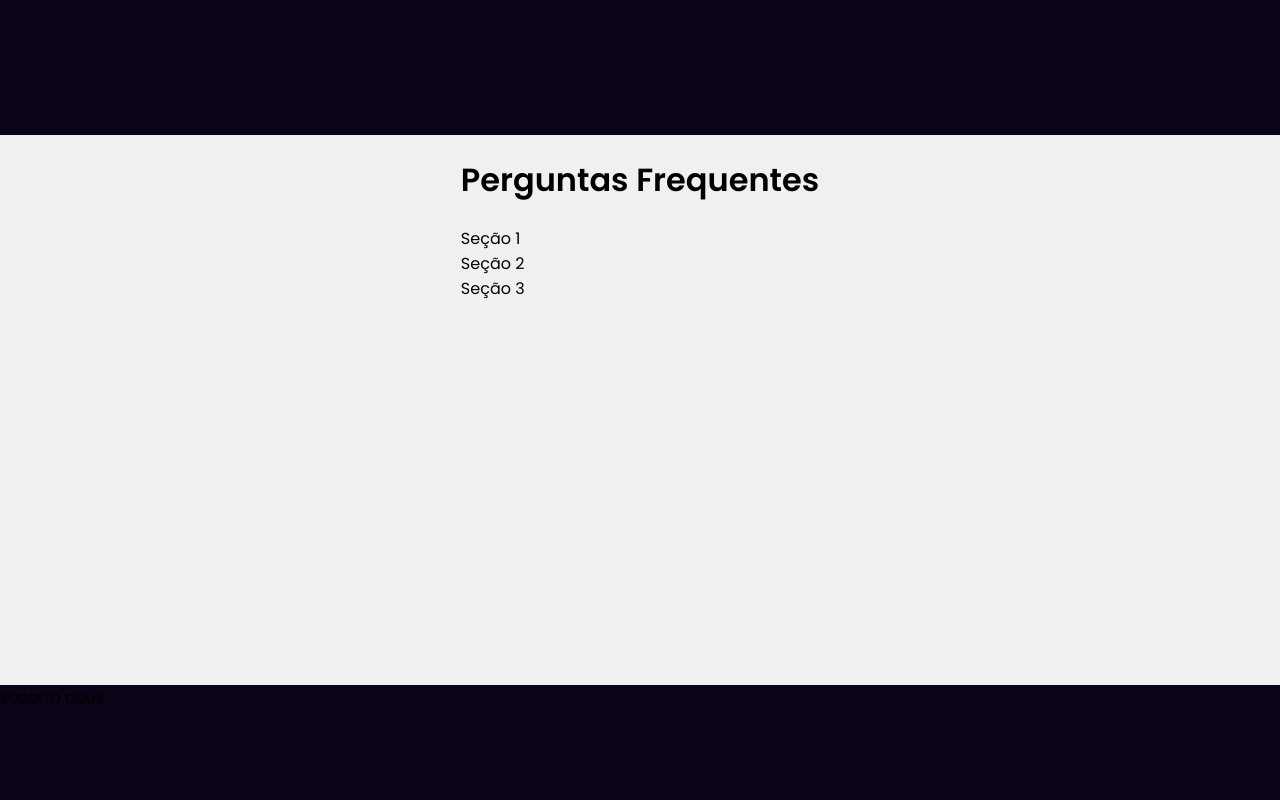
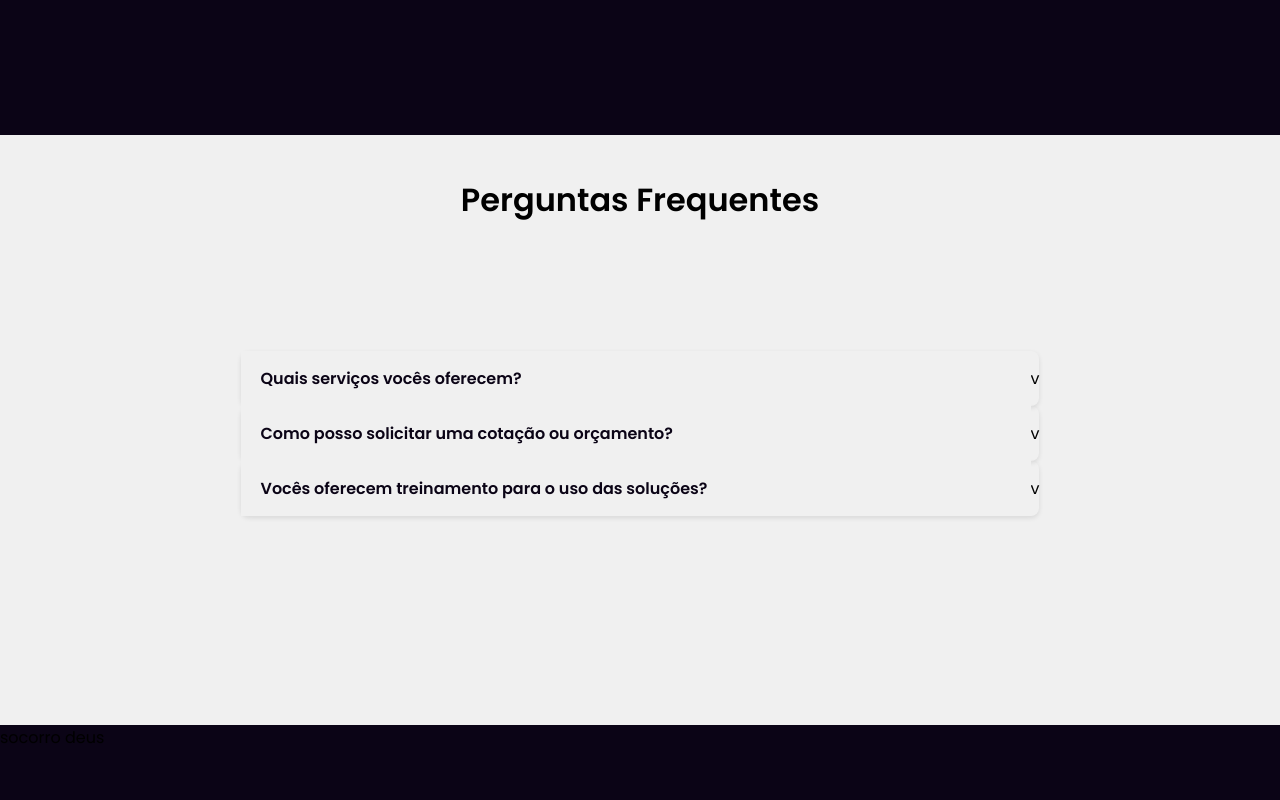
Before and after one commit to connect-solutions0101/buddy-finder, a React (Vite) app: page / in a window 1280 px wide. Shown: the part 1600-2400 px from the top of the page. Built offline with nearby package versions, Linux system fonts and the light colour scheme.

Commit message:
Adicionando accordion na seção de FAQ

```diff
--- a/src/components/Accordion/Accordion.jsx
+++ b/src/components/Accordion/Accordion.jsx
@@ -1,4 +1,5 @@
 import React, { useState } from 'react';
+import styles from "./Accordion.module.css";
 
 const Accordion = ({ items }) => {
     const [activeIndex, setActiveIndex] = useState(null);
@@ -11,17 +12,23 @@ const Accordion = ({ items }) => {
         <div>
             {items.map((item, index) => (
                 <div key={index}>
+                    <div className={styles["accordion-header-content"]}>
+                        <div
+                            className={`${styles['accordion-header']} ${activeIndex === index ? styles['active'] : ''}`}
+                            onClick={() => toggleAccordion(index)}
+                        >
+                            {item.header}
+                        </div>
+                        <div className={styles["accordion-header-arrow"]}>
+                            v
+                        </div>
+                    </div>
+
                     <div
-                        className={`accordion-header ${activeIndex === index ? 'active' : ''}`}
-                        onClick={() => toggleAccordion(index)}
-                    >
-                        {item.header}
-                    </div>
-                    <div
-                        className="accordion-content"
+                        className={styles['accordion-content']}
                         style={{
                             display: activeIndex === index ? 'block' : 'none',
-                            transition: 'max-height 0.2s ease-out',
+                            transition: 'max-height 1s ease-out',
                         }}
                     >
                         {item.content}
--- a/src/components/Accordion/Accordion.module.css
+++ b/src/components/Accordion/Accordion.module.css
@@ -1,50 +1,59 @@
-.section-accordion {
-    width: 100%;
-    max-width: 600px;
-    margin: 20px auto;
-    background-color: #f9f9f9;
-    border-radius: 10px; /* Bordas arredondadas mais sutis */
-    box-shadow: 0 4px 12px rgba(0, 0, 0, 0.05); /* Sombra mais leve */
-    padding: 20px; /* Espaço interno ao redor do accordion */
+.accordion-header-content {
+    display: flex;
+    justify-content: space-between;
+    align-items: center;
+    border-radius: 8px; /* Bordas arredondadas do cabeçalho */
+    box-shadow: 0 2px 5px rgba(0, 0, 0, 0.1); /* Sombra sutil ao redor dos quadrados */
 }
 
 .accordion-header {
     cursor: pointer;
-    background-color: #fff;
+    background-color: #F0F0F0;
     padding: 15px 20px;
     font-size: 16px;
     font-weight: bold;
-    color: #333;
-    border-radius: 8px; /* Bordas arredondadas do cabeçalho */
-    box-shadow: 0 2px 5px rgba(0, 0, 0, 0.1); /* Sombra sutil ao redor dos quadrados */
+    color: #0B0416;
     display: flex;
     justify-content: space-between;
-    align-items: center;
-    margin-bottom: 10px; /* Espaçamento entre os itens do accordion */
     transition: background-color 0.3s ease, color 0.3s ease;
     position: relative;
-    border: none; /* Removendo bordas e usando sombras para um visual mais limpo */
+    width: 750px;
 }
 
-.accordion-header:hover {
-    background-color: #f0f0f0; /* Efeito de hover leve */
+.accordion-header:hover,
+.accordion-header-arrow:hover {
+    background-color: #dbdbdb; /* Efeito de hover leve */
 }
 
 .accordion-header.active {
-    background-color: #9379f9;
-    color: #fff;
+    background-color: #dbdbdb;
+    color: #0B0416;
 }
+
+.accordion-header-arrow {
+    cursor: pointer; /* Para que o cursor indique que é clicável */
+    transition: color 0.3s ease; /* Transição suave ao mudar a cor */
+}
+
+.accordion-header-arrow:hover {
+    color: #0B0416; /* Muda a cor no hover, se desejar */
+}
+
 
 .accordion-content {
     padding: 15px 20px;
-    background-color: #fff;
-    border-radius: 8px; /* Bordas arredondadas */
-    box-shadow: 0 2px 5px rgba(0, 0, 0, 0.05); /* Sombra leve para o conteúdo */
+    background-color: #f5f5f5;
+    border-radius: 8px;
+    /* Bordas arredondadas */
+    box-shadow: 0 2px 5px rgba(0, 0, 0, 0.05);
+    /* Sombra leve para o conteúdo */
     display: none;
     animation: fade-in-up 0.3s ease-in-out;
     font-size: 14px;
     line-height: 1.6;
     color: #555;
+    max-width: 750px;
+    ;
 }
 
 .accordion-content.active {
--- a/src/pages/LandingPage/LandingPage.jsx
+++ b/src/pages/LandingPage/LandingPage.jsx
@@ -5,9 +5,10 @@ import Accordion from "../../components/accordion/accordion";
 
 function LandingPage() {
     const items = [
-        { header: 'Seção 1', content: 'Conteúdo da seção 1' },
-        { header: 'Seção 2', content: 'Conteúdo da seção 2' },
-        { header: 'Seção 3', content: 'Conteúdo da seção 3' },
+        { header: 'Quais serviços vocês oferecem?',
+            content: 'O carro-chefe da Connect Solutions é o Vann Bora, um sistema de gerenciamento financeiro para motoristas de vans escolares. Com ele, é possível acompanhar facilmente quem está com pagamentos em dia ou em atraso, além de outros indicadores essenciais para otimizar o dia a dia do motorista. Conheça mais na seção "Produtos" do nosso site!' },
+        { header: 'Como posso solicitar uma cotação ou orçamento?', content: 'Para solicitar nossos serviços, entre em contato pelo e-mail connect.solutions.sptech@gmail.com. Estamos empolgados para conhecer você, e nos mantemos à sua disposição para esclarecer todas as dúvidas!' },
+        { header: 'Vocês oferecem treinamento para o uso das soluções?', content: 'Sim! Nosso time preparou um material completo em forma de um “manual de uso”, construido de forma intuitiva para ajudá-lo a usar nossa solução com facilidade. Se surgir qualquer dúvida enquanto você usa o Vann Bora, não hesite em nos contatar! Você pode falar com nossa equipe de especialistas pelo e-mail: connect.solutions.sptech@gmail.com' },
     ];
     return (
         <>
--- a/src/pages/LandingPage/LandingPage.module.css
+++ b/src/pages/LandingPage/LandingPage.module.css
@@ -25,6 +25,7 @@
     border: none;
     background-color: transparent;
     color: #F0F0F0;
+    font-size: 17px;
 }
 
 .header .buttonsLeft button::after {
@@ -77,6 +78,7 @@
     border: none;
     background-color: transparent;
     color: #F0F0F0;
+    font-size: 17px;
 }
 
 .header .buttonsRight button::after {
@@ -275,8 +277,8 @@
 .section-faq {
     display: flex;
     background-color: #F0F0F0;
-    align-items: center;
-    justify-content: space-around;
+    justify-content: center; /* Centraliza horizontalmente */
+    padding: 20px; /* Adiciona um espaço ao redor da seção */
 }
 
 .section-faq .faq-content {
@@ -284,39 +286,19 @@
     width: 100%;
     max-width: 1200px;
     height: 550px;
-    ;
     flex-direction: column;
     align-items: center;
-    /* Centralizando os itens */
 }
 
 .section-faq .faq-content .item-accordion {
+    display: flex;
+    flex-direction: column;
+    justify-content: center; /* Centraliza verticalmente */
+    align-items: center; /* Centraliza horizontalmente */
     width: 100%;
-    max-width: 600px;
-    margin-bottom: 20px;
+    height: 375px;
 }
 
-.section-faq .faq-content .item-accordion .accordion-header {
-    width: 100%;
-    display: flex;
-    justify-content: space-between;
-    align-items: center;
-    cursor: pointer;
-    padding: 15px;
-    background-color: #ffffff;
-    border-radius: 8px;
-    box-shadow: 0 2px 5px rgba(0, 0, 0, 0.05);
-    transition: background-color 0.3s;
-}
-
-.section-faq .faq-content .item-accordion .accordion-content {
-    background-color: #ffffff;
-    padding: 20px;
-    border-radius: 8px;
-    box-shadow: 0 2px 5px rgba(0, 0, 0, 0.05);
-    display: none;
-    transition: display 0.3s ease;
-}
 
 /* -------------------------------------- */
 
```
